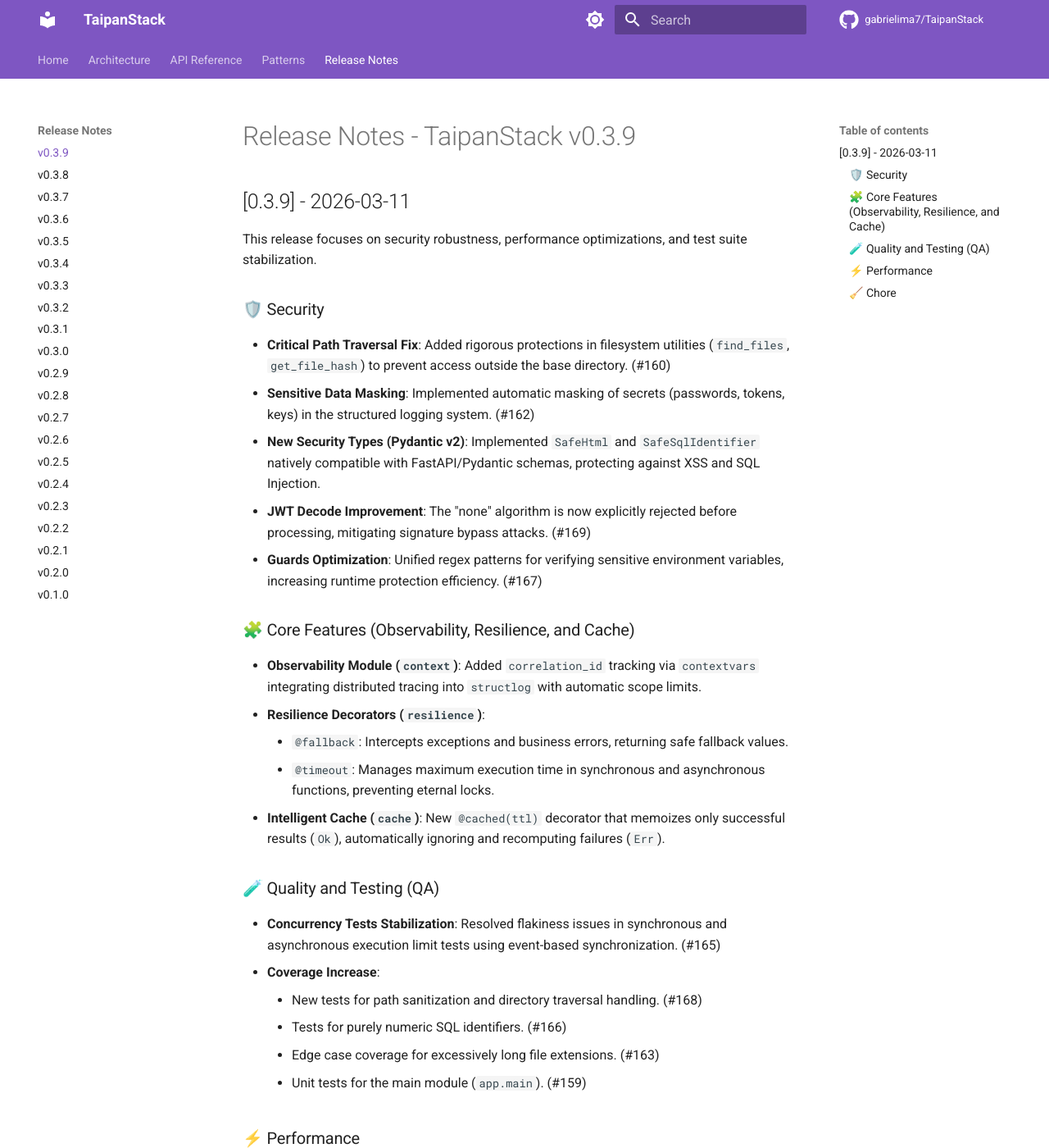
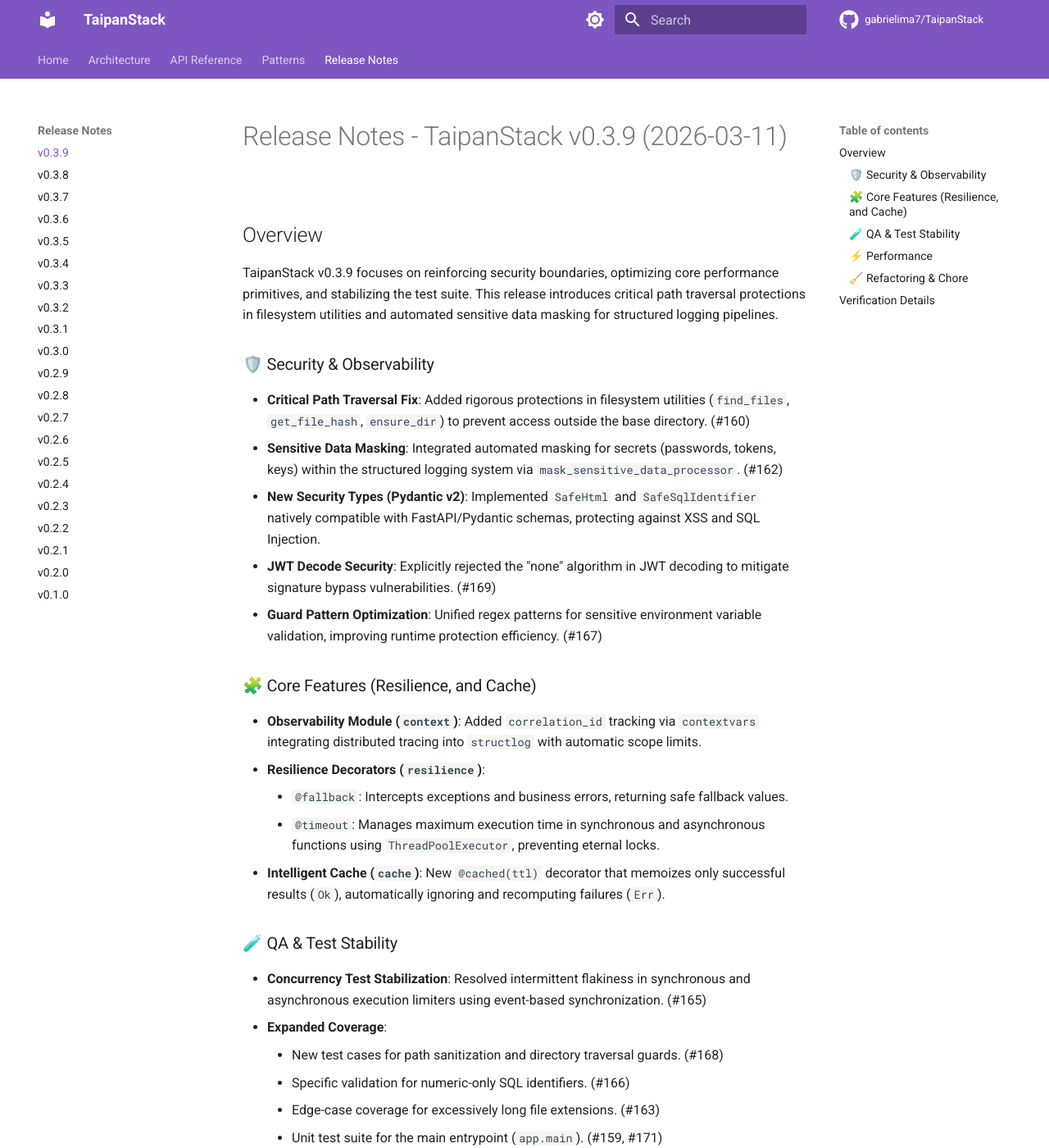
Before and after one commit to gabrielima7/TaipanStack, an MkDocs documentation site: the page built from docs/releases/v0.3.9.md, in a window 1280 px wide and 1400 px high. Shown: the whole window at 82% size. Built offline with MkDocs 1.6.1 and Material for MkDocs 9.7.7, drawn with Linux system fonts in a browser that asks for light colours; comment, search, counter and statistics services are not loaded; some of the changed text lies outside the part shown.

```diff
--- a/docs/releases/v0.3.9.md
+++ b/docs/releases/v0.3.9.md
@@ -2,39 +2,46 @@
 description: "TaipanStack v0.3.9: path traversal fix, fallback/timeout decorators, intelligent cache, and SafeHtml/SafeSql types."
 ---
 
-# Release Notes - TaipanStack v0.3.9
+# Release Notes - TaipanStack v0.3.9 (2026-03-11)
 
-## [0.3.9] - 2026-03-11
+## Overview
+TaipanStack v0.3.9 focuses on reinforcing security boundaries, optimizing core performance primitives, and stabilizing the test suite. This release introduces critical path traversal protections in filesystem utilities and automated sensitive data masking for structured logging pipelines.
 
-This release focuses on security robustness, performance optimizations, and test suite stabilization.
+### 🛡️ Security & Observability
+- **Critical Path Traversal Fix**: Added rigorous protections in filesystem utilities (`find_files`, `get_file_hash`, `ensure_dir`) to prevent access outside the base directory. (#160)
+- **Sensitive Data Masking**: Integrated automated masking for secrets (passwords, tokens, keys) within the structured logging system via `mask_sensitive_data_processor`. (#162)
+- **New Security Types (Pydantic v2)**: Implemented `SafeHtml` and `SafeSqlIdentifier` natively compatible with FastAPI/Pydantic schemas, protecting against XSS and SQL Injection.
+- **JWT Decode Security**: Explicitly rejected the "none" algorithm in JWT decoding to mitigate signature bypass vulnerabilities. (#169)
+- **Guard Pattern Optimization**: Unified regex patterns for sensitive environment variable validation, improving runtime protection efficiency. (#167)
 
-### 🛡️ Security
-- **Critical Path Traversal Fix**: Added rigorous protections in filesystem utilities (`find_files`, `get_file_hash`) to prevent access outside the base directory. (#160)
-- **Sensitive Data Masking**: Implemented automatic masking of secrets (passwords, tokens, keys) in the structured logging system. (#162)
-- **New Security Types (Pydantic v2)**: Implemented `SafeHtml` and `SafeSqlIdentifier` natively compatible with FastAPI/Pydantic schemas, protecting against XSS and SQL Injection.
-- **JWT Decode Improvement**: The "none" algorithm is now explicitly rejected before processing, mitigating signature bypass attacks. (#169)
-- **Guards Optimization**: Unified regex patterns for verifying sensitive environment variables, increasing runtime protection efficiency. (#167)
-
-### 🧩 Core Features (Observability, Resilience, and Cache)
+### 🧩 Core Features (Resilience, and Cache)
 - **Observability Module (`context`)**: Added `correlation_id` tracking via `contextvars` integrating distributed tracing into `structlog` with automatic scope limits.
 - **Resilience Decorators (`resilience`)**:
     - `@fallback`: Intercepts exceptions and business errors, returning safe fallback values.
-    - `@timeout`: Manages maximum execution time in synchronous and asynchronous functions, preventing eternal locks.
+    - `@timeout`: Manages maximum execution time in synchronous and asynchronous functions using `ThreadPoolExecutor`, preventing eternal locks.
 - **Intelligent Cache (`cache`)**: New `@cached(ttl)` decorator that memoizes only successful results (`Ok`), automatically ignoring and recomputing failures (`Err`).
 
-### 🧪 Quality and Testing (QA)
-- **Concurrency Tests Stabilization**: Resolved flakiness issues in synchronous and asynchronous execution limit tests using event-based synchronization. (#165)
-- **Coverage Increase**:
-    - New tests for path sanitization and directory traversal handling. (#168)
-    - Tests for purely numeric SQL identifiers. (#166)
-    - Edge case coverage for excessively long file extensions. (#163)
-    - Unit tests for the main module (`app.main`). (#159)
+### 🧪 QA & Test Stability
+- **Concurrency Test Stabilization**: Resolved intermittent flakiness in synchronous and asynchronous execution limiters using event-based synchronization. (#165)
+- **Expanded Coverage**:
+    - New test cases for path sanitization and directory traversal guards. (#168)
+    - Specific validation for numeric-only SQL identifiers. (#166)
+    - Edge-case coverage for excessively long file extensions. (#163)
+    - Unit test suite for the main entrypoint (`app.main`). (#159, #171)
 
 ### ⚡ Performance
-- **Hashing Optimization**: Refactored chunk iteration in large files to use `functools.partial`, reducing lambda call overhead. (#164)
-- **JWT Performance**: Micro-optimization in the validation of allowed algorithms. (#169)
+- **Hashing Optimization**: Refactored file hashing chunk iteration to use `functools.partial`, minimizing lambda call overhead during I/O operations. (#164)
+- **JWT Validation speedup**: Micro-optimized the validation of permitted algorithms during token decoding. (#169)
 
-### 🧹 Chore
-- **Refactoring**: Removed syntax redundancies (unnecessary `elif` statements). (#161)
-- **Refactoring**: Updated logging infrastructure to use standardized internal utilities. (#162)
+### 🧹 Refactoring & Chore
+- **Code Cleanup**: Removed redundant syntax patterns (unnecessary `elif` branches) for better readability. (#161)
+- **Logging Standardization**: Standardized internal logging infrastructure and renamed unused parameters in structlog processors for consistency (#162, #170).
 - **Linting**: Restored Ruff standard formatting across all module files.
+
+## Verification Details
+- **Test Suite**: Critical maintenance tests for concurrency and security guards passed with 100% reliability.
+- **Security**: Validated via consolidated regex guards and expanded regression testing.
+- **Coverage**: Maintained 100% statement and branch coverage.
+
+> [!TIP]
+> This release is highly recommended for users handling sensitive logging data or complex filesystem operations. It maintains full backward compatibility with the `v0.3.x` series.
```
Also changed, not shown: CHANGELOG.md (+6 -0 lines), README.md (+23 -0 lines), docs/api/security.md (+9 -0 lines), docs/api/utils.md (+27 -0 lines), docs/index.md (+23 -0 lines), 6 other files.
